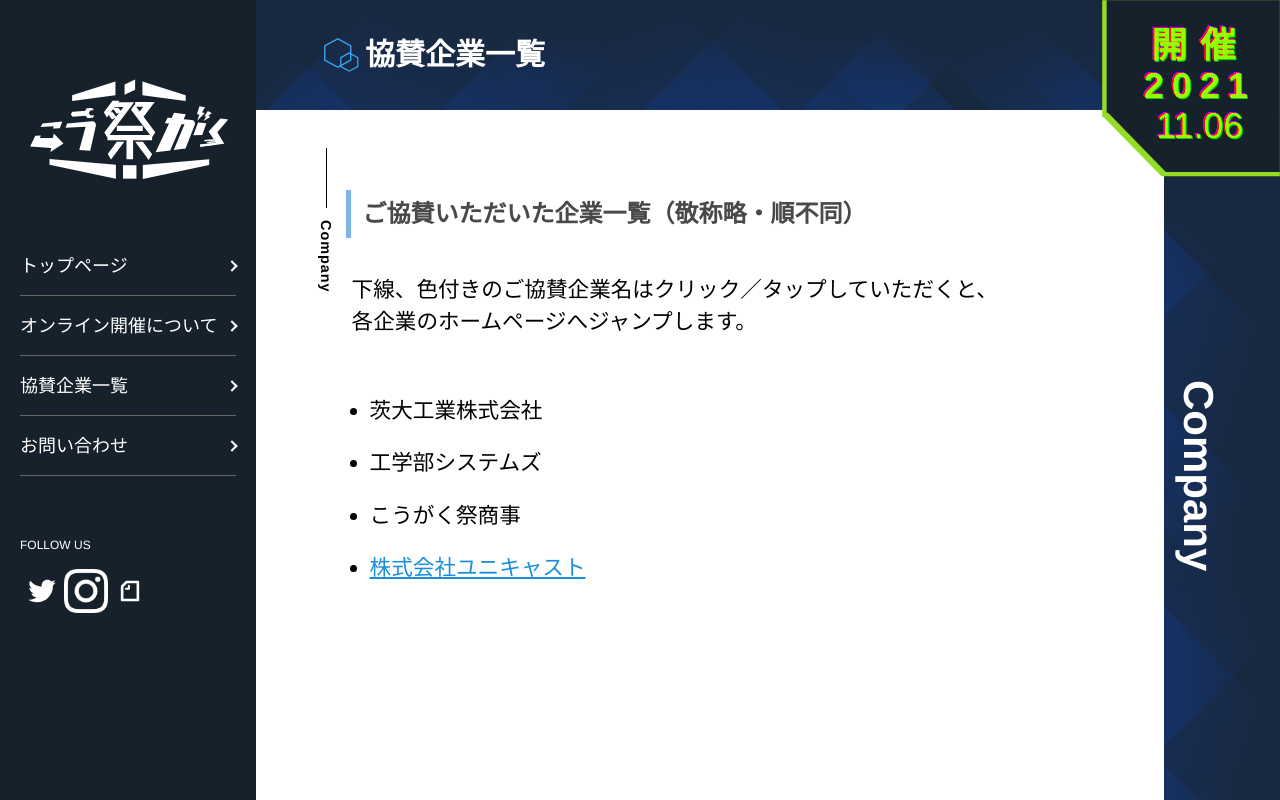
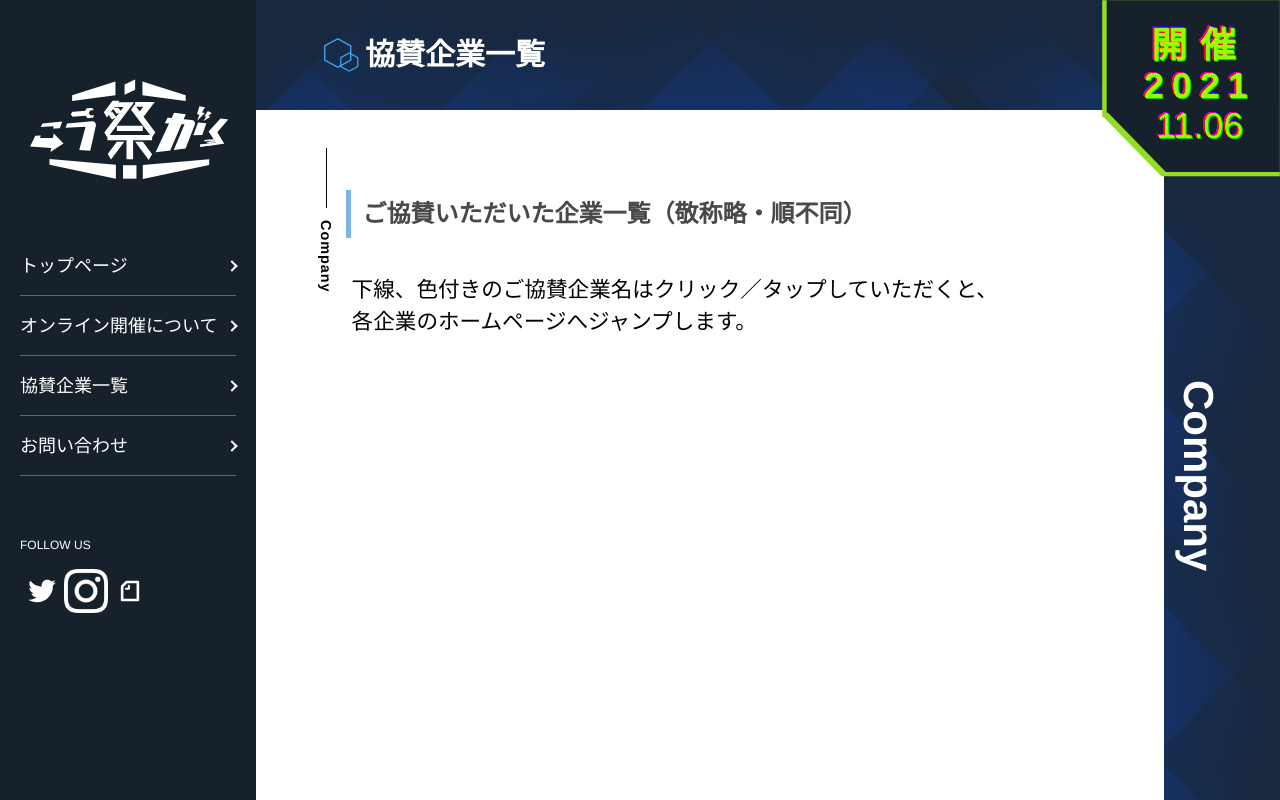
Before and after one commit to kougakusai/kougakusai-hp, a Next.js app: page /company in a window 1280 px wide. Shown: the top 800 px of the page. Built offline with nearby package versions, Linux system fonts and the light colour scheme.

Commit message:
協賛企業一覧修正

```diff
--- a/src/pages/company.tsx
+++ b/src/pages/company.tsx
@@ -1,24 +1,9 @@
 import { ReactElement } from "react";
 import Head from "next/head";
-import Link from "next/link";
 import ArticleLayout from "src/components/templates/ArticleLayout";
 import Subtitle from "src/components/modules/Subtitle";
 
-const companies = [
-  {
-    name: "茨大工業株式会社",
-  },
-  {
-    name: "工学部システムズ",
-  },
-  {
-    name: "こうがく祭商事",
-  },
-  {
-    name: "株式会社ユニキャスト",
-    pageUrl: "https://www.unicast.ne.jp/",
-  },
-];
+const companies = [];
 
 function Company() {
   return (
```
